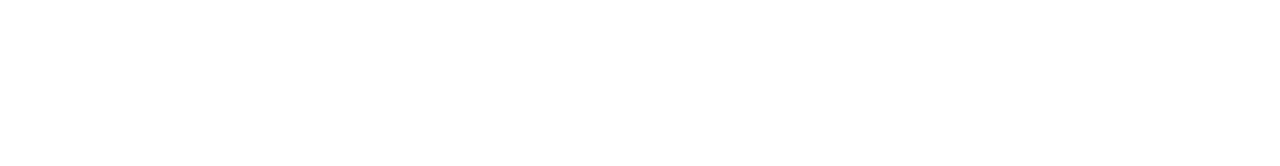
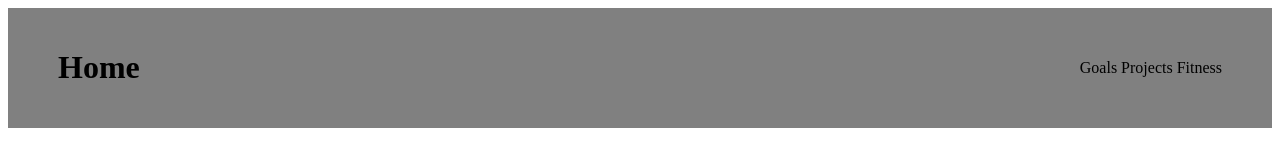
Before and after one commit to notJunius/personalsite, a plain HTML site: page index.html in a window 1280 px wide. Drawn offline with Linux system fonts and the light colour scheme.

Commit message:
added links to other pages, no html in them yet

```diff
--- a/app.css
+++ b/app.css
@@ -0,0 +1,20 @@
+.header {
+    display: flex;
+    background-color: gray;
+    padding-left: 50px;
+    padding-right: 50px;
+    padding-top: 20px;
+    padding-bottom: 20px;
+    align-items: center;
+}
+
+.links {
+    align-items: center;
+    margin-left: auto;
+    gap: 16px;
+}
+
+.links a {
+    text-decoration: none;
+    color: black;
+}
--- a/index.html
+++ b/index.html
@@ -5,11 +5,19 @@
     <meta charset="UTF-8">
     <meta name="viewport" content="width=device-width, initial-scale=1.0">
     <title>Home</title>
+    <link href="app.css" rel="stylesheet">
 </head>
 
 <body>
     <div class="header">
-
+        <div class="pagename">
+            <h1>Home</h1>
+        </div>
+        <div class="links">
+            <a href="goals.html" target="_blank">Goals</a>
+            <a href="projects.html" target="_blank">Projects</a>
+            <a href="fitness.html" target="_blank">Fitness</a>
+        </div>
     </div>
 </body>
 
```
Also changed, not shown: fitness.html (added), goals.html (added), projects.html (added).
